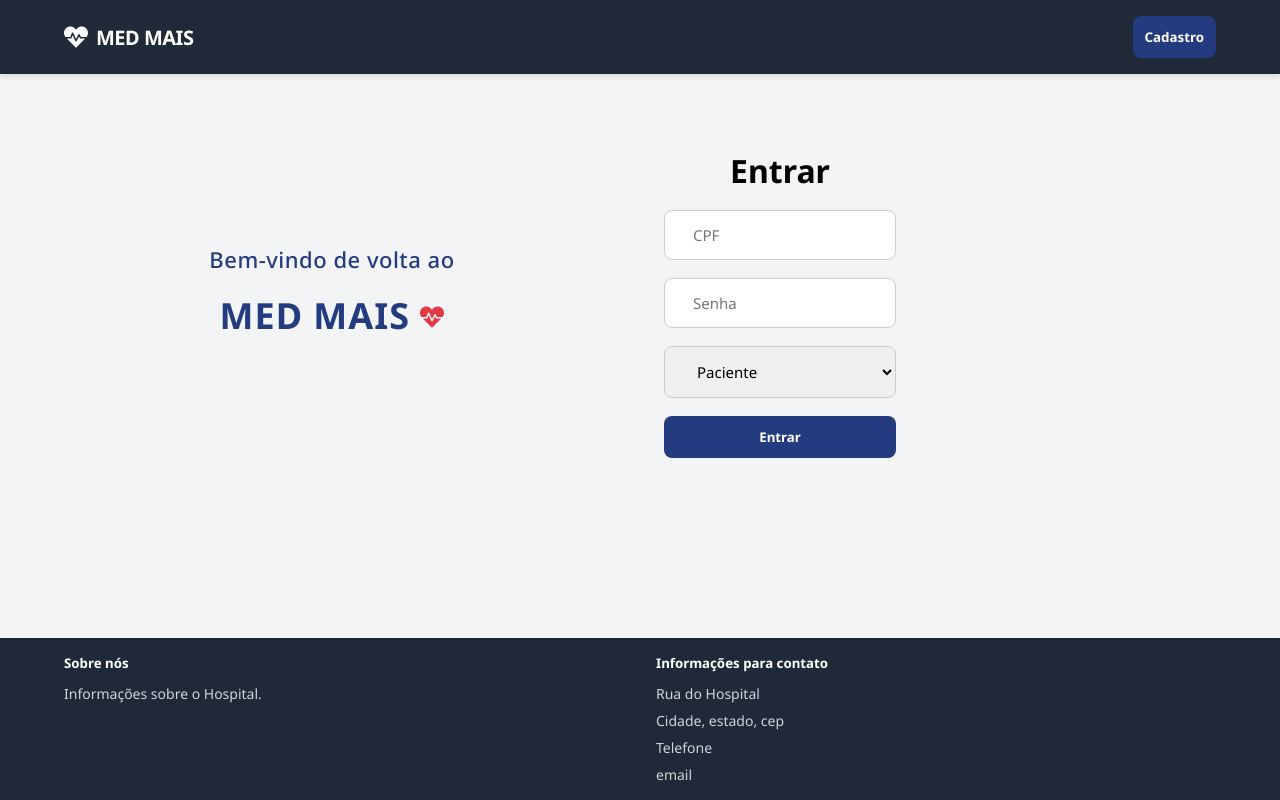
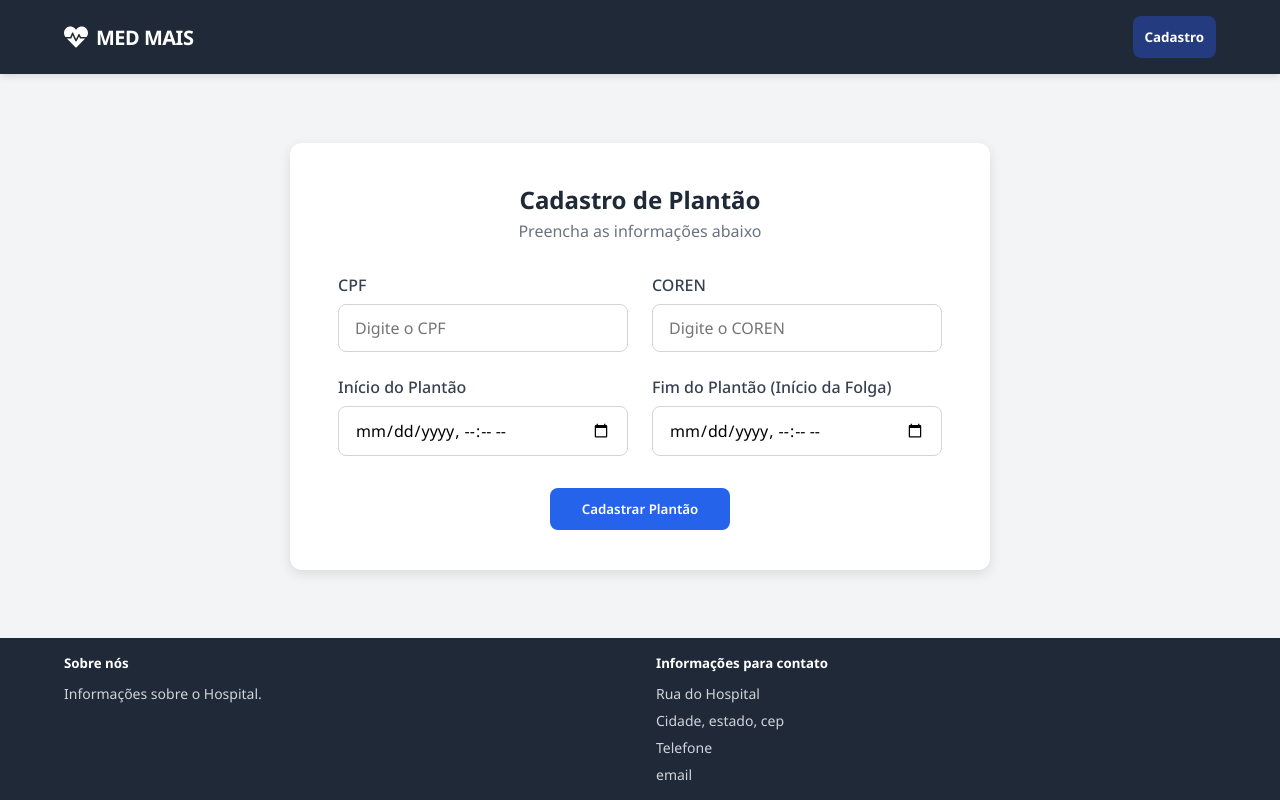
Before and after one commit to Rebeca-Martins1/projeto_bd, a React (Vite) app: page / in a window 1280 px wide. Built offline with nearby package versions, Linux system fonts and the light colour scheme.

Commit message:
Update main.jsx

```diff
--- a/src/main.jsx
+++ b/src/main.jsx
@@ -21,7 +21,7 @@
   <BrowserRouter>
     <MyGlobalStyles />
     <Routes>
-      <Route path="/" element={< Login />} />
+      <Route path="/" element={< Plantao />} />
       <Route path="/login" element={<Login />} />
       <Route path="/cadastro" element={<Cadastro />} />
 
```
